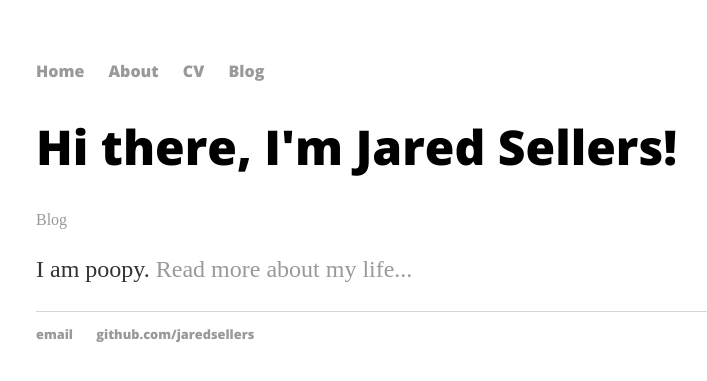
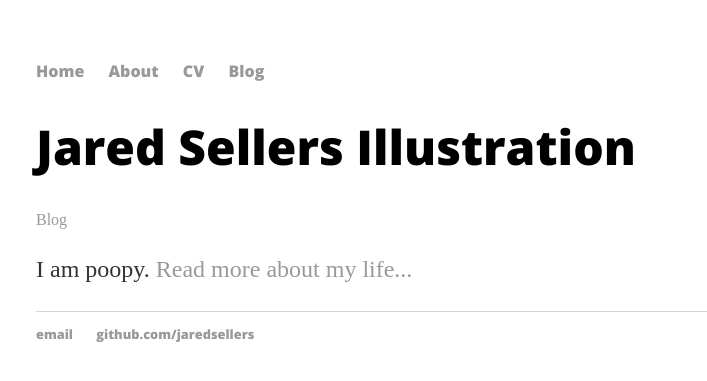
Before and after one commit to victoriadouglas/Victoriadouglas.github.io, a Jekyll site: the page built from index.html, in a window 1280 px wide. Shown: the top 381 px of the page, without its empty margins (156-863 px from the left). Built offline with Jekyll 4.4.1, drawn with Linux system fonts in a browser that asks for light colours.

Commit message:
Update index.html

```diff
--- a/index.html
+++ b/index.html
@@ -3,7 +3,7 @@ layout: default
 title: Jared Sellers, Illustrator
 ---
 <div class="blurb">
-	<h1>Hi there, I'm Jared Sellers!</h1>
+	<h1>Jared Sellers Illustration</h1>
 	<a href="/blog">Blog</a>
 	<p>I am poopy. <a href="/about">Read more about my life...</a></p>
 </div><!-- /.blurb -->
```
